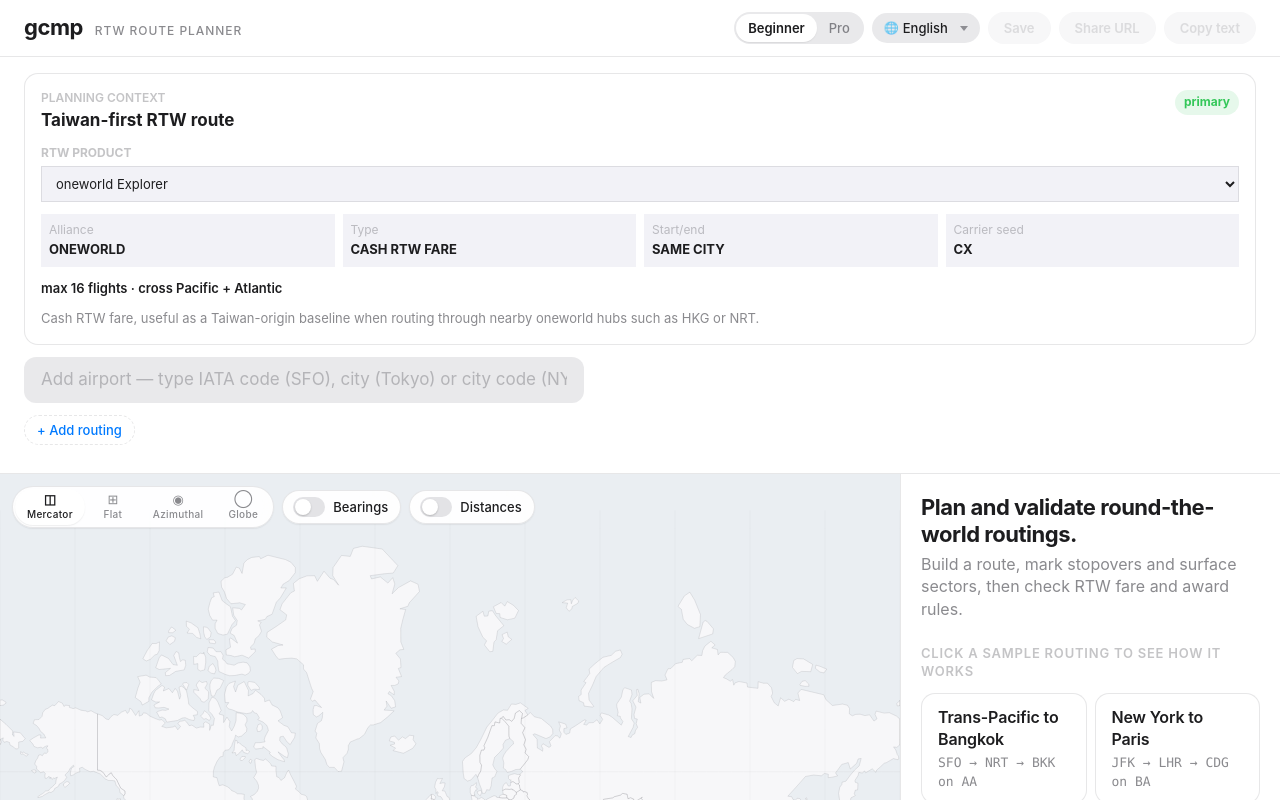
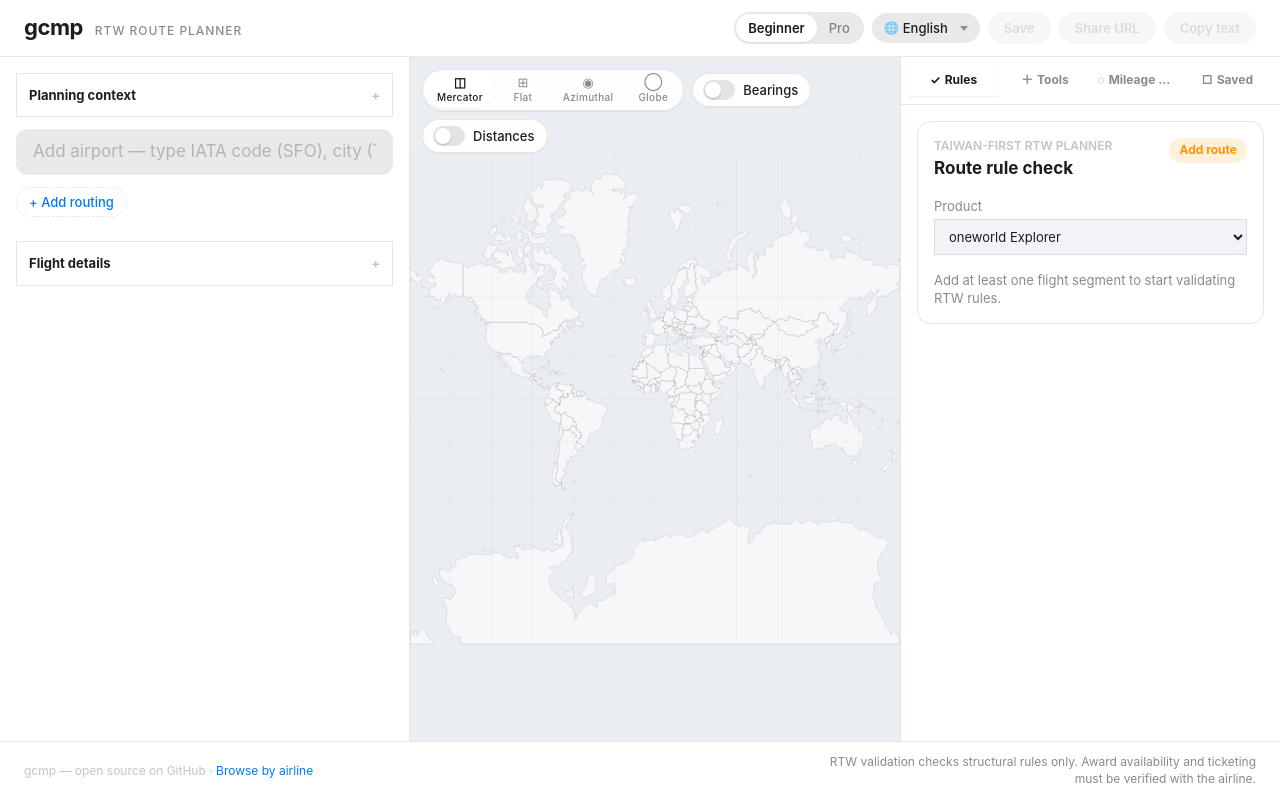
Before and after one commit to ftll574/gcmp, a React (Vite) app: page / in a window 1280 px wide. Shown: the top 800 px of the page. Built offline with nearby package versions, Linux system fonts and the light colour scheme.

Commit message:
feat: add editor workbench layout

```diff
--- a/src/App.css
+++ b/src/App.css
@@ -3,10 +3,12 @@
    ─────────────────────────────────────────────────────────────────── */
 
 .app {
-  display: grid;
-  grid-template-rows: auto auto 1fr auto;
+  display: flex;
+  flex-direction: column;
+  height: 100vh;
   min-height: 100vh;
   max-width: 100vw;
+  overflow: hidden;
 }
 
 .app-loading,
@@ -361,14 +363,80 @@
   border-bottom: 1px solid var(--separator);
 }
 
-/* ── Input area ── */
-.app-input {
-  padding: var(--space-4) var(--space-6);
-  border-bottom: 1px solid var(--separator);
+/* ── Editor workbench ── */
+.app-workbench {
+  flex: 1 1 auto;
+  display: grid;
+  grid-template-columns: minmax(320px, 410px) minmax(420px, 1fr) minmax(320px, 380px);
+  min-height: 0;
+  background: var(--grouped-background);
+}
+
+.route-editor {
+  min-height: 0;
+  border-right: 1px solid var(--separator);
+  background: var(--system-background);
+  display: flex;
+  flex-direction: column;
+}
+
+.route-editor-scroll {
+  min-height: 0;
+  overflow-y: auto;
+  padding: var(--space-4);
   display: flex;
   flex-direction: column;
   gap: var(--space-3);
+}
+
+.route-editor-footer {
+  border-top: 1px solid var(--separator);
+  padding: var(--space-2) var(--space-4);
+  background: var(--material-regular);
+}
+
+.route-editor-secondary {
+  display: flex;
+  flex-direction: column;
+  gap: var(--space-3);
+}
+
+.route-editor-details {
+  border: 1px solid var(--separator);
+  border-radius: var(--radius-control);
   background: var(--system-background);
+  overflow: hidden;
+}
+
+.route-editor-details > summary {
+  list-style: none;
+  cursor: pointer;
+  padding: var(--space-3);
+  font-size: var(--type-footnote);
+  font-weight: 700;
+  color: var(--label);
+  background: var(--secondary-grouped-background);
+}
+
+.route-editor-details > summary::-webkit-details-marker {
+  display: none;
+}
+
+.route-editor-details > summary::after {
+  content: '+';
+  float: right;
+  color: var(--tertiary-label);
+}
+
+.route-editor-details[open] > summary::after {
+  content: '−';
+}
+
+.route-editor-details .rtw-planning-context,
+.route-editor-details .rtw-leg-table-wrap {
+  border: none;
+  border-top: 1px solid var(--separator);
+  border-radius: 0;
 }
 
 .app-controls {
@@ -474,17 +542,9 @@
   font-weight: 600;
 }
 
-/* ── Body ── */
-.app-body {
-  display: grid;
-  grid-template-columns: 1fr 380px;
-  min-height: 0;
-  background: var(--grouped-background);
-}
-
 .app-map-wrap {
   position: relative;
-  min-height: 400px;
+  min-height: 0;
   overflow: hidden;
   background: var(--map-sea);
 }
@@ -781,20 +841,84 @@
 .app-panel {
   border-left: 1px solid var(--separator);
   background: var(--system-background);
-  padding: var(--space-5) var(--space-5) var(--space-6);
-  display: flex;
-  flex-direction: column;
-  gap: var(--space-5);
+  display: flex;
+  flex-direction: column;
+  min-height: 0;
+}
+
+.inspector-tabs {
+  display: grid;
+  grid-template-columns: repeat(4, minmax(0, 1fr));
+  gap: 2px;
+  padding: var(--space-2);
+  border-bottom: 1px solid var(--separator);
+  background: var(--material-regular);
+}
+
+.inspector-tab {
+  min-width: 0;
+  border: none;
+  border-radius: var(--radius-control);
+  padding: 7px 6px;
+  background: transparent;
+  color: var(--secondary-label);
+  font: inherit;
+  font-size: var(--type-caption);
+  font-weight: 700;
+  cursor: pointer;
+  display: flex;
+  align-items: center;
+  justify-content: center;
+  gap: 4px;
+}
+
+.inspector-tab:hover {
+  color: var(--label);
+  background: var(--tertiary-fill);
+}
+
+.inspector-tab.active {
+  color: var(--label);
+  background: var(--system-background);
+  box-shadow: var(--shadow-1);
+}
+
+.inspector-tab span:last-child {
+  overflow: hidden;
+  text-overflow: ellipsis;
+  white-space: nowrap;
+}
+
+.inspector-content {
+  min-height: 0;
   overflow-y: auto;
+  padding: var(--space-4);
+}
+
+.inspector-stack {
+  display: flex;
+  flex-direction: column;
+  gap: var(--space-4);
 }
 
 /* ── Mobile ── */
-.app.mobile .app-body {
+.app.mobile {
+  height: auto;
+  overflow: auto;
+}
+.app.mobile .app-workbench {
   grid-template-columns: 1fr;
 }
 .app.mobile .app-panel {
   border-left: none;
   border-top: 1px solid var(--separator);
+}
+.app.mobile .route-editor {
+  border-right: none;
+  border-bottom: 1px solid var(--separator);
+}
+.app.mobile .app-map-wrap {
+  min-height: 55vh;
 }
 .mobile-banner {
   background: var(--tint-fill-soft);
--- a/src/App.tsx
+++ b/src/App.tsx
@@ -56,6 +56,7 @@ import { useViewportWidth } from './state/use-viewport.ts';
 import './App.css';
 
 const MOBILE_BREAKPOINT = 768;
+type InspectorPanel = 'rules' | 'tools' | 'miles' | 'saved';
 
 export function App(): React.ReactElement {
   const { t } = useLocale();
@@ -154,7 +155,7 @@ function Ready({
   const [activeGroupIndex, setActiveGroupIndex] = useState(0);
   const [showBearings, setShowBearings] = useState(false);
   const [showDistances, setShowDistances] = useState(false);
-  const [showMileageEstimate, setShowMileageEstimate] = useState(false);
+  const [activeInspector, setActiveInspector] = useState<InspectorPanel>('rules');
   const rtwProducts = useMemo(
     () => sortRtwProductsForMarket(data.rtwRuleCatalog.products, data.marketProfile),
     [data.rtwRuleCatalog.products, data.marketProfile],
@@ -554,13 +555,18 @@ function Ready({
           ⚠ {saveError}
         </div>
       )}
-      <section className="app-input" aria-label="Routing input">
+      <main className="app-workbench">
+        <section className="route-editor" aria-label="Routing input">
+          <div className="route-editor-scroll">
+            <details className="route-editor-details">
+              <summary>{t('rtw.planningEyebrow')}</summary>
               <RtwPlanningContext
                 products={rtwProducts}
                 selectedProductId={selectedRtwProductId}
                 marketProfile={data.marketProfile}
                 onProductChange={changeRtwProduct}
               />
+            </details>
             {!isMobile && (
               <AirportAutocomplete index={airportIndex} onCommit={addAirport} mode={mode} />
             )}
@@ -585,6 +591,7 @@ function Ready({
               onStopoverChange={changeStopover}
               onSurfaceChange={changeSurface}
             />
+            <div className="route-editor-secondary">
               {hasAnyLegs && (
                 <RtwTripDates
                   startDate={routing.startDate}
@@ -592,6 +599,8 @@ function Ready({
                   onChange={changeTripDates}
                 />
               )}
+              <details className="route-editor-details">
+                <summary>{t('rtw.routeLegDetails')}</summary>
                 <RtwLegTable
                   airports={activeChainAirports}
                   operatingCarriers={activeGroup.legs.map((leg) => leg.operatingCarrier)}
@@ -602,15 +611,17 @@ function Ready({
                   onStopoverChange={changeStopover}
                   onSurfaceChange={changeSurface}
                 />
+              </details>
+            </div>
+          </div>
           {hasAnyLegs && (
-          <div className="app-controls">
+            <div className="route-editor-footer">
               <button type="button" className="app-clear" onClick={clearAll}>
                 {t('input.clearAll')}
               </button>
             </div>
           )}
         </section>
-      <main className="app-body">
         <div ref={mapRef} className="app-map-wrap">
           <div className="app-map-toolbar">
             <ProjectionPicker
@@ -659,13 +670,29 @@ function Ready({
             />
           </MapErrorBoundary>
         </div>
-        <aside className="app-panel" aria-label="Earning panel">
-          {showSamples && (
-            <>
-              <SampleRoutings onSelect={loadExternalRouting} />
-              <ImportFromGcmap onImport={loadExternalRouting} />
-            </>
-          )}
+        <aside className="app-panel" aria-label="Route inspector">
+          <nav className="inspector-tabs" aria-label="Route inspector sections">
+            {([
+              ['rules', '✓', t('rtw.inspectorRules')],
+              ['tools', '＋', t('rtw.inspectorTools')],
+              ['miles', '◌', t('rtw.mileageEstimate')],
+              ['saved', '□', t('rtw.inspectorSaved')],
+            ] as const).map(([id, icon, label]) => (
+              <button
+                key={id}
+                type="button"
+                className={`inspector-tab${activeInspector === id ? ' active' : ''}`}
+                aria-pressed={activeInspector === id}
+                title={label}
+                onClick={() => setActiveInspector(id)}
+              >
+                <span aria-hidden="true">{icon}</span>
+                <span>{label}</span>
+              </button>
+            ))}
+          </nav>
+          <div className="inspector-content">
+            {activeInspector === 'rules' && (
               <RtwValidationPanel
                 routing={routing}
                 airports={airportIndex.byIata}
@@ -676,18 +703,16 @@ function Ready({
                 selectedProductId={selectedRtwProductId}
                 onProductChange={changeRtwProduct}
               />
+            )}
+            {activeInspector === 'tools' && (
+              <div className="inspector-stack">
+                {showSamples && <SampleRoutings onSelect={loadExternalRouting} />}
+                <ImportFromGcmap onImport={loadExternalRouting} />
+              </div>
+            )}
+            {activeInspector === 'miles' && (
               <section className="mileage-estimate">
-            <button
-              type="button"
-              className="mileage-estimate-toggle"
-              aria-expanded={showMileageEstimate}
-              onClick={() => setShowMileageEstimate((value) => !value)}
-            >
-              <span>{t('rtw.mileageEstimate')}</span>
-              <span aria-hidden="true">{showMileageEstimate ? '−' : '+'}</span>
-            </button>
-            {showMileageEstimate && (
-              <div className="mileage-estimate-body">
+                <div className="mileage-estimate-body visible">
                   <div className="mileage-estimate-controls">
                     <div className="app-controls-group">
                       <span className="app-controls-label">
@@ -724,9 +749,12 @@ function Ready({
                     }}
                   />
                 </div>
+              </section>
             )}
-          </section>
+            {activeInspector === 'saved' && (
               <SavedRoutings saved={saved} onLoad={loadSaved} onDelete={remove} />
+            )}
+          </div>
         </aside>
       </main>
       <footer className="app-footer">
--- a/src/i18n/locales/en.json
+++ b/src/i18n/locales/en.json
@@ -243,6 +243,10 @@
     "carrierSeed": "Carrier seed",
     "empty": "Add at least one flight segment to start validating RTW rules.",
     "mileageEstimate": "Mileage estimate",
+    "routeLegDetails": "Flight details",
+    "inspectorRules": "Rules",
+    "inspectorTools": "Tools",
+    "inspectorSaved": "Saved",
     "market": {
       "TW": "Taiwan"
     },
--- a/src/i18n/locales/ja.json
+++ b/src/i18n/locales/ja.json
@@ -243,6 +243,10 @@
     "carrierSeed": "Carrier seed",
     "empty": "Add at least one flight segment to start validating RTW rules.",
     "mileageEstimate": "Mileage estimate",
+    "routeLegDetails": "Flight details",
+    "inspectorRules": "Rules",
+    "inspectorTools": "Tools",
+    "inspectorSaved": "Saved",
     "market": {
       "TW": "Taiwan"
     },
--- a/src/i18n/locales/zh-CN.json
+++ b/src/i18n/locales/zh-CN.json
@@ -243,6 +243,10 @@
     "carrierSeed": "Carrier seed",
     "empty": "Add at least one flight segment to start validating RTW rules.",
     "mileageEstimate": "Mileage estimate",
+    "routeLegDetails": "Flight details",
+    "inspectorRules": "Rules",
+    "inspectorTools": "Tools",
+    "inspectorSaved": "Saved",
     "market": {
       "TW": "Taiwan"
     },
--- a/src/i18n/locales/zh-TW.json
+++ b/src/i18n/locales/zh-TW.json
@@ -243,6 +243,10 @@
     "carrierSeed": "預設航司",
     "empty": "加入至少一段飛行航段後，就能開始檢查環球票規則。",
     "mileageEstimate": "哩程估算",
+    "routeLegDetails": "航段明細",
+    "inspectorRules": "規則",
+    "inspectorTools": "工具",
+    "inspectorSaved": "已存",
     "market": {
       "TW": "台灣"
     },
```
Lines whose indentation alone changed are shown as unchanged.
